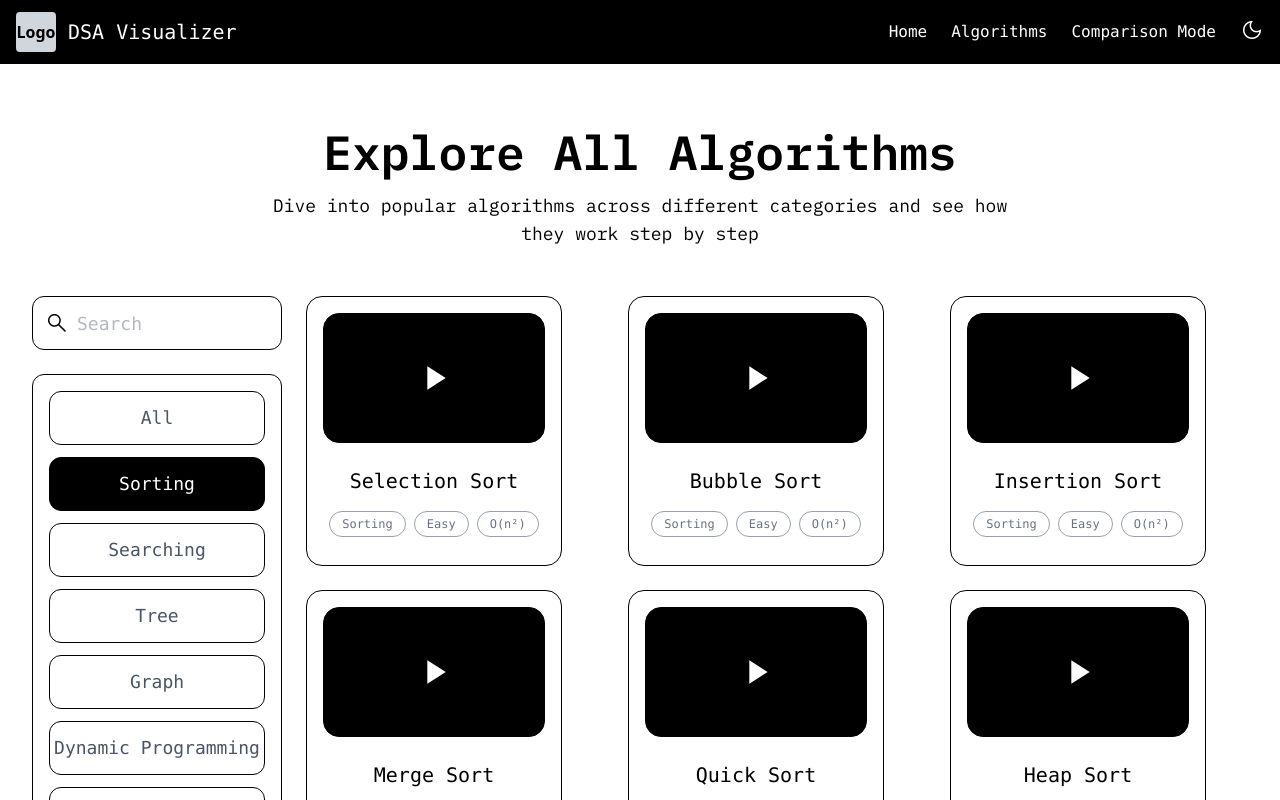
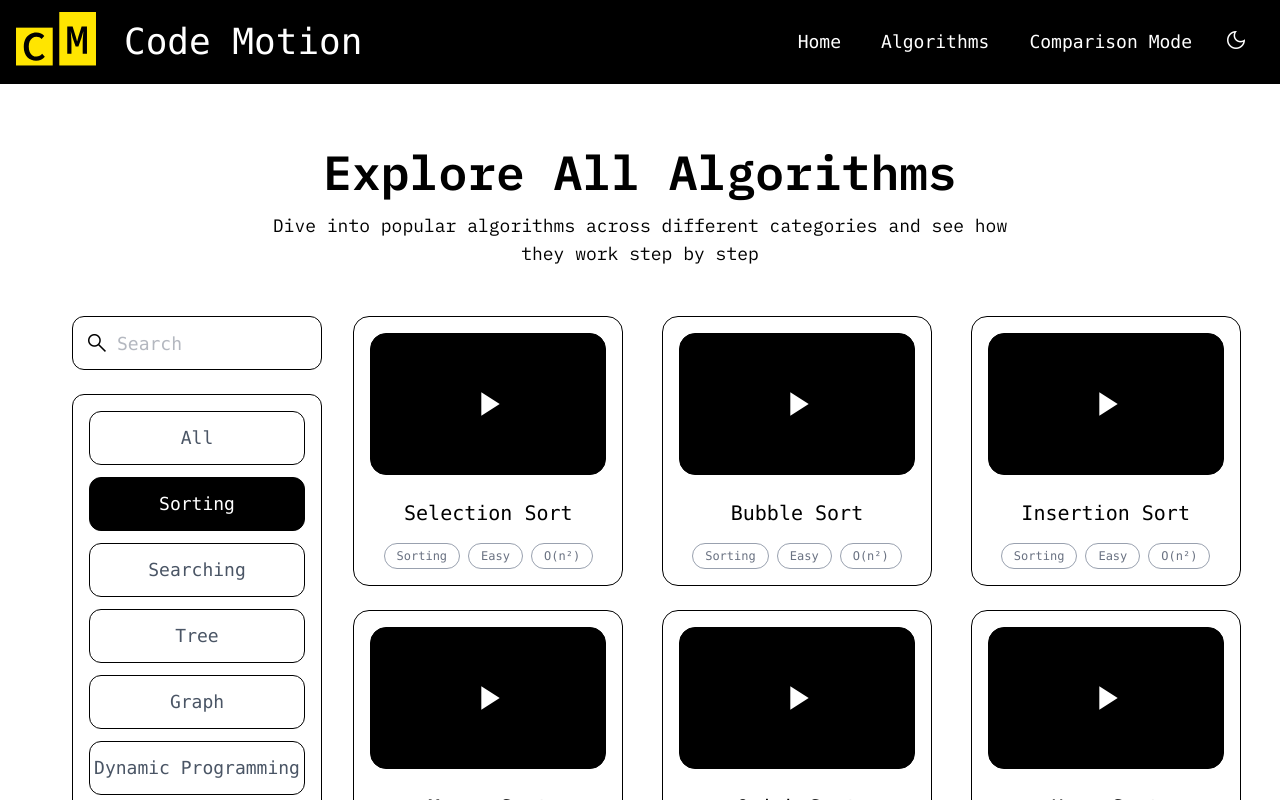
Before and after one commit to kashishrthr1/DSA_VISUALIZER, a React (Vite) app: page /ExploreMore in a window 1280 px wide. Shown: the top 800 px of the page. Built offline with nearby package versions, Linux system fonts and the light colour scheme.

Commit message:
exploreMoreRefined

```diff
--- a/src/Components/Card.jsx
+++ b/src/Components/Card.jsx
@@ -1,24 +1,111 @@
+import React, { useRef, useState } from "react";
 import { useNavigate } from "react-router-dom";
+
+// Assume these imports are correct and point to your video files
+import selectionSortVid from "../assets/SelectionSort.mp4";
+import bubbleSortVid from "../assets/BubbleSort.mp4";
+import insertionSortVid from "../assets/InsertionSort.mp4";
+import mergeSortVid from "../assets/MergeSort.mp4";
+import quickSortVid from "../assets/QuickSort.mp4";
+import heapSortVid from "../assets/HeapSort.mp4";
+import radixSortVid from "../assets/RadixSort.mp4";
+
 export default function Card({ title, dark }) {
   const navigate = useNavigate();
+  // 1. Create a ref to access the video DOM element
+  const videoRef = useRef(null);
+  // 2. Create state to track the hover status
+  const [isHovered, setIsHovered] = useState(false);
+
+  // Map each algorithm to its hover video
+  const videoMap = {
+    "Selection Sort": selectionSortVid,
+    "Bubble Sort": bubbleSortVid,
+    "Insertion Sort": insertionSortVid,
+    "Merge Sort": mergeSortVid,
+    "Quick Sort": quickSortVid,
+    "Heap Sort": heapSortVid,
+    "Radix Sort": radixSortVid,
+  };
+
+  const hoverVideo = videoMap[title];
 
   const handleClick = () => {
-    navigate("/main",{ state: { selectedTitle: title } }); // redirects from '/' to '/main'
+    navigate("/main", { state: { selectedTitle: title } });
   };
+
+  // 3. Play the video when the mouse enters the card
+  const handleMouseEnter = () => {
+    setIsHovered(true);
+    if (videoRef.current) {
+      videoRef.current.play().catch((error) => {
+        // Catch promise rejection if playback is interrupted or pending
+        console.error("Video playback failed:", error);
+      });
+    }
+  };
+
+  // 4. Pause and reset the video when the mouse leaves
+  const handleMouseLeave = () => {
+    setIsHovered(false);
+    if (videoRef.current) {
+      videoRef.current.pause();
+      // Reset video to the beginning for the next hover
+      videoRef.current.currentTime = 0;
+    }
+  };
+
   return (
-    <div className="w-64 h-[270px] border border-black rounded-2xl p-4 flex flex-col items-center" onClick={handleClick}>
+    <div
+      className="w-full max-w-[270px] h-[270px] border border-black rounded-2xl p-4 flex flex-col items-center cursor-pointer transform transition-transform duration-300 hover:scale-105"
+      onClick={handleClick}
+      // 5. Attach the event handlers to the main card container
+      onMouseEnter={handleMouseEnter}
+      onMouseLeave={handleMouseLeave}
+    >
       {/* Video Preview */}
       <div
-        className={`w-full h-[130px] border border-black rounded-2xl flex items-center justify-center ${
+        // Removed 'group' class since we use 'isHovered' state for visibility
+        className={`w-full h-[180px] border border-black rounded-2xl flex items-center justify-center relative overflow-hidden ${
           dark ? "bg-black" : "bg-white"
         }`}
       >
+        {/* Hover Video */}
+        {hoverVideo && (
+          <video
+            // 6. Attach the ref to the video element
+            ref={videoRef}
+            src={hoverVideo}
+            // Use state to control opacity
+            className={`absolute inset-0 w-full h-full object-cover transition-opacity duration-500 z-0 ${
+              isHovered ? "opacity-100" : "opacity-0"
+            }`}
+            // We control playback via JS, so remove autoPlay
+            loop
+            muted
+            preload="auto"
+          />
+        )}
+
+        {/* Overlay to dim/hide the video before hover */}
+        {hoverVideo && (
+          <div
+            // Use state to control opacity: full opacity when not hovered
+            className={`absolute inset-0 bg-black bg-opacity-30 transition-opacity duration-500 z-10 pointer-events-none ${
+              isHovered ? "opacity-0" : "opacity-100"
+            }`}
+          ></div>
+        )}
+
         {/* Play Icon */}
         <svg
           xmlns="http://www.w3.org/2000/svg"
           viewBox="0 0 24 24"
           fill={dark ? "white" : "black"}
-          className="w-10 h-10"
+          // Use state to control opacity: hide when hovered
+          className={`w-10 h-10 z-20 transition-opacity duration-300 ${
+            isHovered ? "opacity-0" : "opacity-100"
+          }`}
         >
           <path d="M8 5v14l11-7z" />
         </svg>
--- a/src/Components/DynamicProgramming.jsx
+++ b/src/Components/DynamicProgramming.jsx
@@ -10,12 +10,10 @@ export default function DynamicProgramming() {
   ];
 
   return (
-    <div className="bg-white mb-16">
-      <div className="grid grid-cols-1 sm:grid-cols-2 md:grid-cols-3 gap-6">
-        {dpAlgos.map((algo, idx) => (
-          <Card key={idx} title={algo} dark />
-        ))}
-      </div>
-    </div>
+    <>
+      {dpAlgos.map((algo, idx) => (
+        <Card key={idx} title={algo} dark />
+      ))}
+    </>
   );
 }
--- a/src/Components/ExploreNav.jsx
+++ b/src/Components/ExploreNav.jsx
@@ -1,25 +1,38 @@
-
+import logo from "../assets/logo2.svg";
 export default function ExploreNav() {
   return (
     <nav className="w-full bg-black px-4 py-3 flex items-center justify-between">
       {/* Left: Logo + Title */}
-      <div className="flex items-center space-x-3 min-w-0">
-        {/* Logo */}
-        <div className="w-10 h-10 bg-gray-300 flex items-center justify-center flex-shrink-0 rounded">
-          <span className="font-bold text-sm sm:text-base">Logo</span>
-        </div>
-
-        {/* Title */}
-        <span className="text-white text-sm sm:text-base md:text-lg lg:text-xl font-mono truncate max-w-[120px] sm:max-w-[200px] md:max-w-[300px]">
-          DSA Visualizer
+      <a
+        href="/"
+        className="flex items-center space-x-3 min-w-0 cursor-pointer"
+      >
+        <img src={logo} alt="logo" className="w-20 h-auto" />
+        <span className="text-white text-base sm:text-lg md:text-xl lg:text-4xl ml-4 font-mono truncate max-w-[120px] sm:max-w-[200px] md:max-w-[300px]">
+          Code Motion
         </span>
-      </div>
+      </a>
 
       {/* Right: Nav Links + Dark Mode */}
-      <div className="flex items-center space-x-6 text-white font-mono text-sm md:text-base">
-        <a href="/">Home</a>
-        <a href="#" >Algorithms</a>
-        <a href="#" >Comparison Mode</a>
+      <div className="flex items-center space-x-6 text-white text-sm sm:text-base md:text-lg font-mono cursor-pointer px-4 py-2 rounded">
+        <a
+          href="/"
+          className=" hover:text-black hover:bg-white transition-colors duration-300 p-2"
+        >
+          Home
+        </a>
+        <a
+          href="#"
+          className=" hover:text-black hover:bg-white transition-colors duration-300 p-2"
+        >
+          Algorithms
+        </a>
+        <a
+          href="#"
+          className=" hover:text-black hover:bg-white transition-colors duration-300 p-2"
+        >
+          Comparison Mode
+        </a>
 
         {/* Dark Mode Button */}
         <button className="text-white text-2xl sm:text-3xl flex-shrink-0">
--- a/src/Components/ExploreTv.jsx
+++ b/src/Components/ExploreTv.jsx
@@ -14,7 +14,7 @@ export default function ExploreTv() {
   return (
     <section className="w-full flex gap-6 px-8 mt-12">
       {/* Left Sidebar */}
-      <div className="w-[250px] flex flex-col gap-6">
+      <div className="w-[250px] flex flex-col gap-6 ml-10 ">
         <AlgoSearchbarButton />
         <AlgoCategory
           selectedCategory={selectedCategory}
@@ -23,22 +23,46 @@ export default function ExploreTv() {
       </div>
 
       {/* Right Content */}
-      <div className="flex-1">
-        {selectedCategory === "Sorting" && <Sorting />}
-        {selectedCategory === "Searching" && <Searching />}
-        {selectedCategory === "Tree" && <Tree />}
-        {selectedCategory === "Graph" && <Graph />}
-        {selectedCategory === "Dynamic Programming" && <DynamicProgramming />}
-        {selectedCategory === "Other" && <Other />}
+      <div className="flex-1 mb-16">
+        {selectedCategory === "Sorting" && (
+          <div className="grid grid-cols-[repeat(auto-fit,minmax(240px,1fr))] gap-6 justify-items-center">
+            <Sorting />
+          </div>
+        )}
+        {selectedCategory === "Searching" && (
+          <div className="grid grid-cols-[repeat(auto-fit,minmax(240px,1fr))] gap-6 justify-items-center">
+            <Searching />
+          </div>
+        )}
+        {selectedCategory === "Tree" && (
+          <div className="grid grid-cols-[repeat(auto-fit,minmax(240px,1fr))] gap-6 justify-items-center">
+            <Tree />
+          </div>
+        )}
+        {selectedCategory === "Graph" && (
+          <div className="grid grid-cols-[repeat(auto-fit,minmax(240px,1fr))] gap-6 justify-items-center">
+            <Graph />
+          </div>
+        )}
+        {selectedCategory === "Dynamic Programming" && (
+          <div className="grid grid-cols-[repeat(auto-fit,minmax(240px,1fr))] gap-6 justify-items-center">
+            <DynamicProgramming />
+          </div>
+        )}
+        {selectedCategory === "Other" && (
+          <div className="grid grid-cols-[repeat(auto-fit,minmax(240px,1fr))] gap-6 justify-items-center">
+            <Other />
+          </div>
+        )}
         {selectedCategory === "All" && (
-          <>
+          <div className="grid grid-cols-[repeat(auto-fit,minmax(240px,1fr))] gap-6 justify-items-center">
             <Sorting />
             <Searching />
             <Tree />
             <Graph />
             <DynamicProgramming />
             <Other />
-          </>
+          </div>
         )}
       </div>
     </section>
--- a/src/Components/Graph.jsx
+++ b/src/Components/Graph.jsx
@@ -2,20 +2,18 @@ import Card from "./Card";
 
 export default function Graph() {
   const graphAlgos = [
-    "Depth First Search (DFS)",
-    "Breadth First Search (BFS)",
+    "Depth First Search",
+    "Breadth First Search",
     "Dijkstra’s Algorithm",
     "Kruskal’s Algorithm",
     "Prim’s Algorithm",
   ];
 
   return (
-    <div className="bg-white mb-16">
-      <div className="grid grid-cols-1 sm:grid-cols-2 md:grid-cols-3 gap-6">
-        {graphAlgos.map((algo, idx) => (
-          <Card key={idx} title={algo} dark />
-        ))}
-      </div>
-    </div>
+    <>
+      {graphAlgos.map((algo, idx) => (
+        <Card key={idx} title={algo} dark />
+      ))}
+    </>
   );
 }
--- a/src/Components/Other.jsx
+++ b/src/Components/Other.jsx
@@ -10,12 +10,10 @@ export default function Other() {
   ];
 
   return (
-    <div className="bg-white mb-16">
-      <div className="grid grid-cols-1 sm:grid-cols-2 md:grid-cols-3 gap-6">
-        {otherAlgos.map((algo, idx) => (
-          <Card key={idx} title={algo} dark />
-        ))}
-      </div>
-    </div>
+    <>
+      {otherAlgos.map((algo, idx) => (
+        <Card key={idx} title={algo} dark />
+      ))}
+    </>
   );
 }
--- a/src/Components/Searching.jsx
+++ b/src/Components/Searching.jsx
@@ -10,12 +10,10 @@ export default function Searching() {
   ];
 
   return (
-    <div className="bg-white mb-16">
-      <div className="grid grid-cols-1 sm:grid-cols-2 md:grid-cols-3 gap-6">
-        {searchingAlgos.map((algo, idx) => (
-          <Card key={idx} title={algo} dark />
-        ))}
-      </div>
-    </div>
+    <>
+      {searchingAlgos.map((algo, idx) => (
+        <Card key={idx} title={algo} dark />
+      ))}
+    </>
   );
 }
--- a/src/Components/Sorting.jsx
+++ b/src/Components/Sorting.jsx
@@ -1,8 +1,6 @@
-
 import Card from "./Card";
 
 export default function Sorting() {
-
   const sortingAlgos = [
     "Selection Sort",
     "Bubble Sort",
@@ -12,14 +10,12 @@ export default function Sorting() {
     "Heap Sort",
     "Radix Sort",
   ];
+
   return (
-    <div className="bg-white mb-16"> {/* 👈 added mb-16 for space */}
-      <div className="grid grid-cols-1 sm:grid-cols-2 md:grid-cols-3 gap-6">
-        {/* <Card title="Selection Sorting" dark /> */}
-        {sortingAlgos.map((algo, idx) => (
-          <Card key={idx} title={algo} dark/>
-        ))}
-      </div>
-    </div>
+    <>
+      {sortingAlgos.map((algo, idx) => (
+        <Card key={idx} title={algo} dark />
+      ))}
+    </>
   );
 }
--- a/src/Components/Tree.jsx
+++ b/src/Components/Tree.jsx
@@ -10,12 +10,10 @@ export default function Tree() {
   ];
 
   return (
-    <div className="bg-white mb-16">
-      <div className="grid grid-cols-1 sm:grid-cols-2 md:grid-cols-3 gap-6">
-        {treeAlgos.map((algo, idx) => (
-          <Card key={idx} title={algo} dark />
-        ))}
-      </div>
-    </div>
+    <>
+      {treeAlgos.map((algo, idx) => (
+        <Card key={idx} title={algo} dark />
+      ))}
+    </>
   );
 }
```
